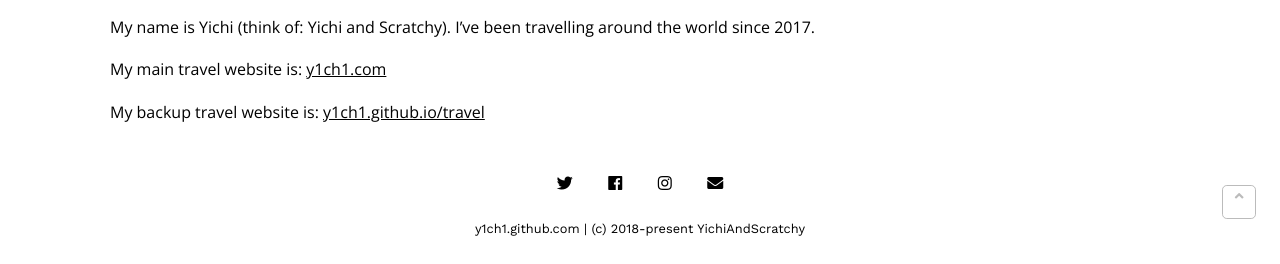
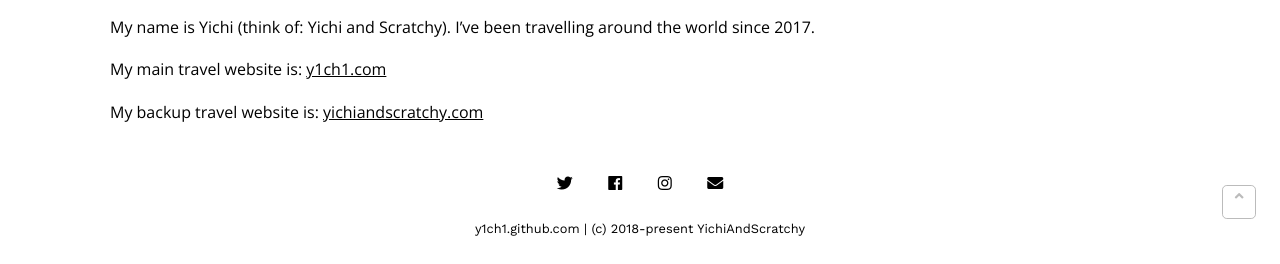
Before and after one commit to y1ch1/y1ch1.github.io, a Jekyll site: the page built from index.html, in a window 1280 px wide and 961 px high. Shown: the part 694-958 px from the top of the window. Built offline with Jekyll 4.4.1, drawn with Linux system fonts in a browser that asks for light colours; nearby versions of some CDN libraries.

Commit message:
Update backup site URL

```diff
--- a/404.html
+++ b/404.html
@@ -10,6 +10,6 @@ permalink: 404.html
   <p>You might be looking for: </p>
 
   <p>My main travel website <a href="https://y1ch1.com/">y1ch1.com</a></p>
-  <p>My backup travel website <a href="https://y1ch1.github.io/travel/">y1ch1.github.io/travel</a></p>
+  <p>My backup travel website <a href="https://yichiandscratchy.com/">yichiandscratchy.com</a></p>
 
 </div>
--- a/index.html
+++ b/index.html
@@ -9,4 +9,4 @@ title: Home
 
 <p>My main travel website is:  <a href="https://y1ch1.com/">y1ch1.com</a></p>
 
-<p>My backup travel website is:  <a href="https://y1ch1.github.io/travel/">y1ch1.github.io/travel</a></p>
+<p>My backup travel website is:  <a href="https://yichiandscratchy.com/">yichiandscratchy.com</a></p>
```
